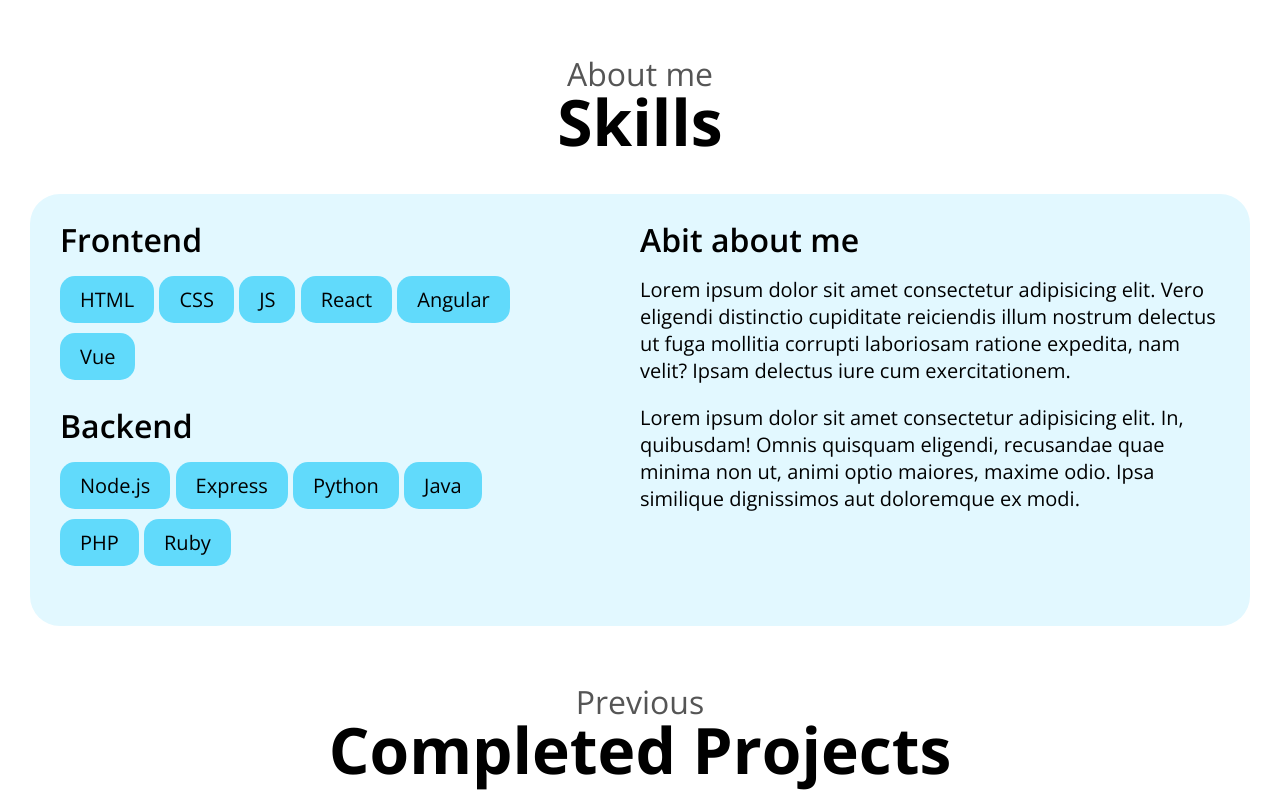
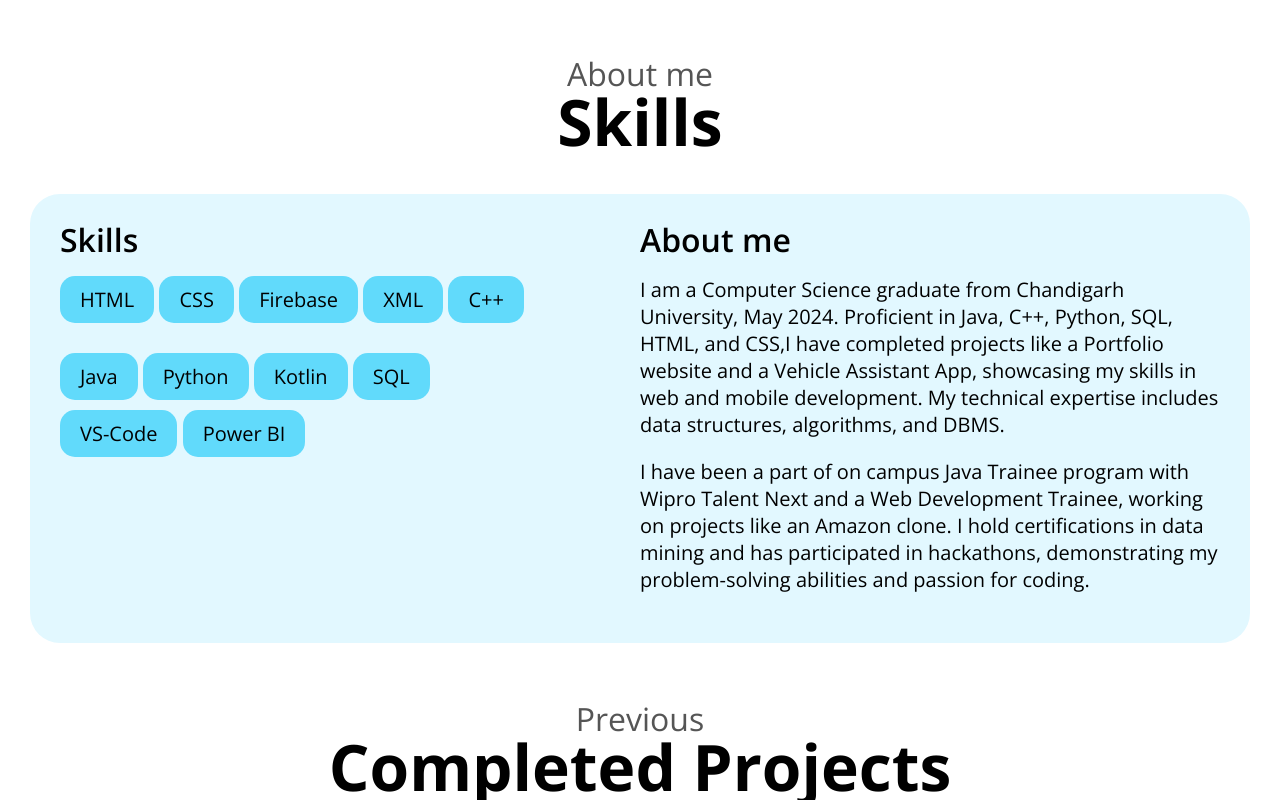
Before and after one commit to Aman6869/My_Portfolio, a plain HTML site: page index.html in a window 1280 px wide. Shown: the part 809-1609 px from the top of the page. Drawn offline with nearby package versions, Linux system fonts and the light colour scheme; a web font is replaced by a local one.

Commit message:
Updated resume and modified index.html

```diff
--- a/index.html
+++ b/index.html
@@ -48,10 +48,10 @@
                 <div>
                     <h1><small>Hi I'm</small> Aman Kumar
                     </h1>
-                    <p>Design and Develop Websites, Applications cnd constantly learning about deifferent technologies. <span>I'm interested in AI topics, Development, etc and a jolly person to talk to.</span>
+                    <p>Design and Develop Websites, Applications cnd constantly learning about different technologies. <span>I'm interested in AI topics, Development, etc and a jolly person to talk to.</span>
                     </p>
                     <div class="call-to-action">
-                        <a href="./Aman_Resume.pdf" class="button black">
+                        <a href="./Aman_Resume_new.pdf" class="button black">
                         View Resume
                     </a>
                         <a href="mailto:amanyad011@gmail.com" class="button White">
@@ -106,29 +106,30 @@
             </h2>
             <div class="holder-blue">
                 <div class="left-column">
-                    <h3>Frontend</h3>
+                    <h3>Skills</h3>
                     <ul>
                         <li>HTML</li>
                         <li>CSS</li>
-                        <li>JS</li>
-                        <li>React</li>
-                        <li>Angular</li>
-                        <li>Vue</li>
+                        <li>Firebase</li>
+                        <li>XML</li>
+                        <li>C++</li>
                     </ul>
-                    <h3>Backend</h3>
+                    <h3></h3>
                     <ul>
-                        <li>Node.js</li>
-                        <li>Express</li>
+                        <li>Java</li>
                         <li>Python</li>
-                        <li>Java</li>
-                        <li>PHP</li>
-                        <li>Ruby</li>
+                        <li>Kotlin</li>
+                        <li>SQL</li>
+                        <li>VS-Code</li>
+                        <li>Power BI</li>
                     </ul>
                 </div>
                 <div class="right-column">
-                    <h3>Abit about me</h3>
-                    <p>Lorem ipsum dolor sit amet consectetur adipisicing elit. Vero eligendi distinctio cupiditate reiciendis illum nostrum delectus ut fuga mollitia corrupti laboriosam ratione expedita, nam velit? Ipsam delectus iure cum exercitationem.</p>
-                    <p>Lorem ipsum dolor sit amet consectetur adipisicing elit. In, quibusdam! Omnis quisquam eligendi, recusandae quae minima non ut, animi optio maiores, maxime odio. Ipsa similique dignissimos aut doloremque ex modi.</p>
+                    <h3>About me</h3>
+                    <p>I am a Computer Science graduate from Chandigarh University, May 2024. Proficient in Java, C++, Python, SQL, HTML, and CSS,I have completed projects like a Portfolio website and a Vehicle Assistant App, showcasing my skills in web
+                        and mobile development. My technical expertise includes data structures, algorithms, and DBMS.</p>
+                    <p>I have been a part of on campus Java Trainee program with Wipro Talent Next and a Web Development Trainee, working on projects like an Amazon clone. I hold certifications in data mining and has participated in hackathons, demonstrating
+                        my problem-solving abilities and passion for coding.</p>
                 </div>
             </div>
         </section>
```
Also changed, not shown: 2 other files.
